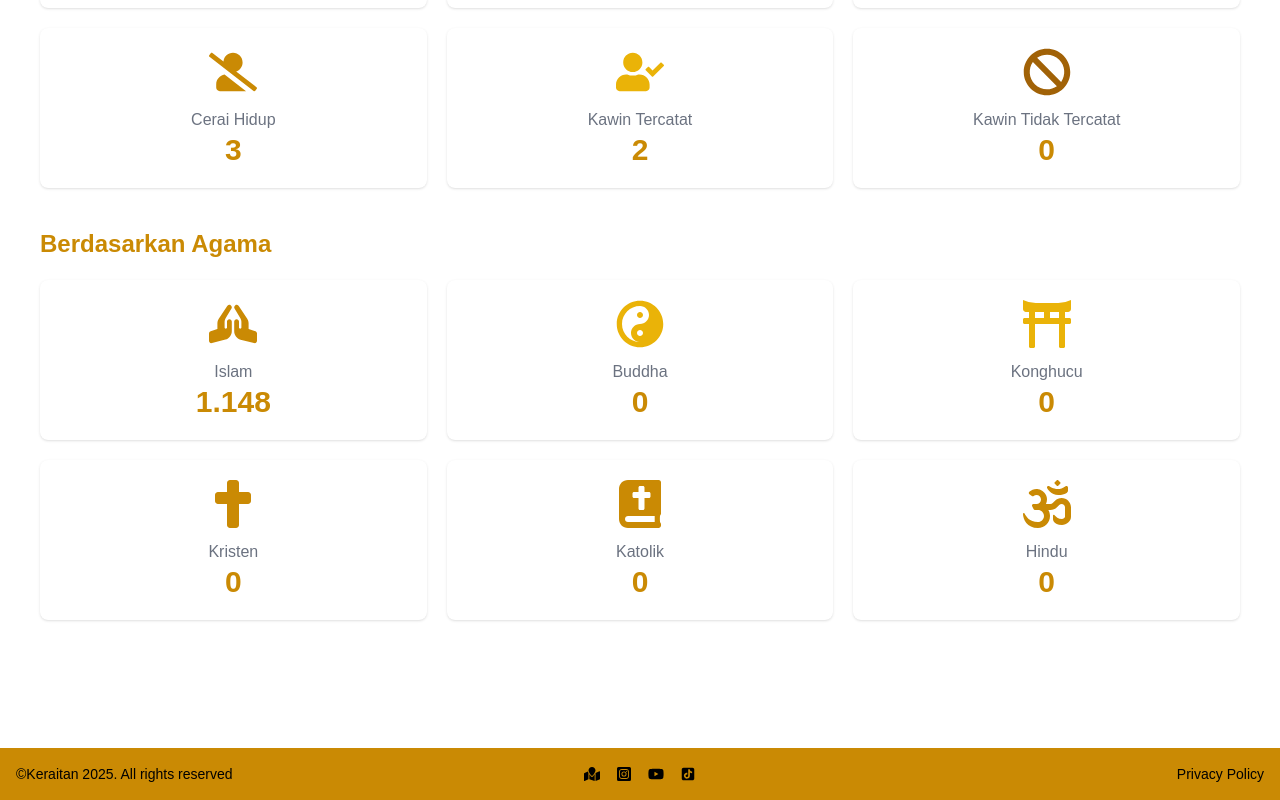
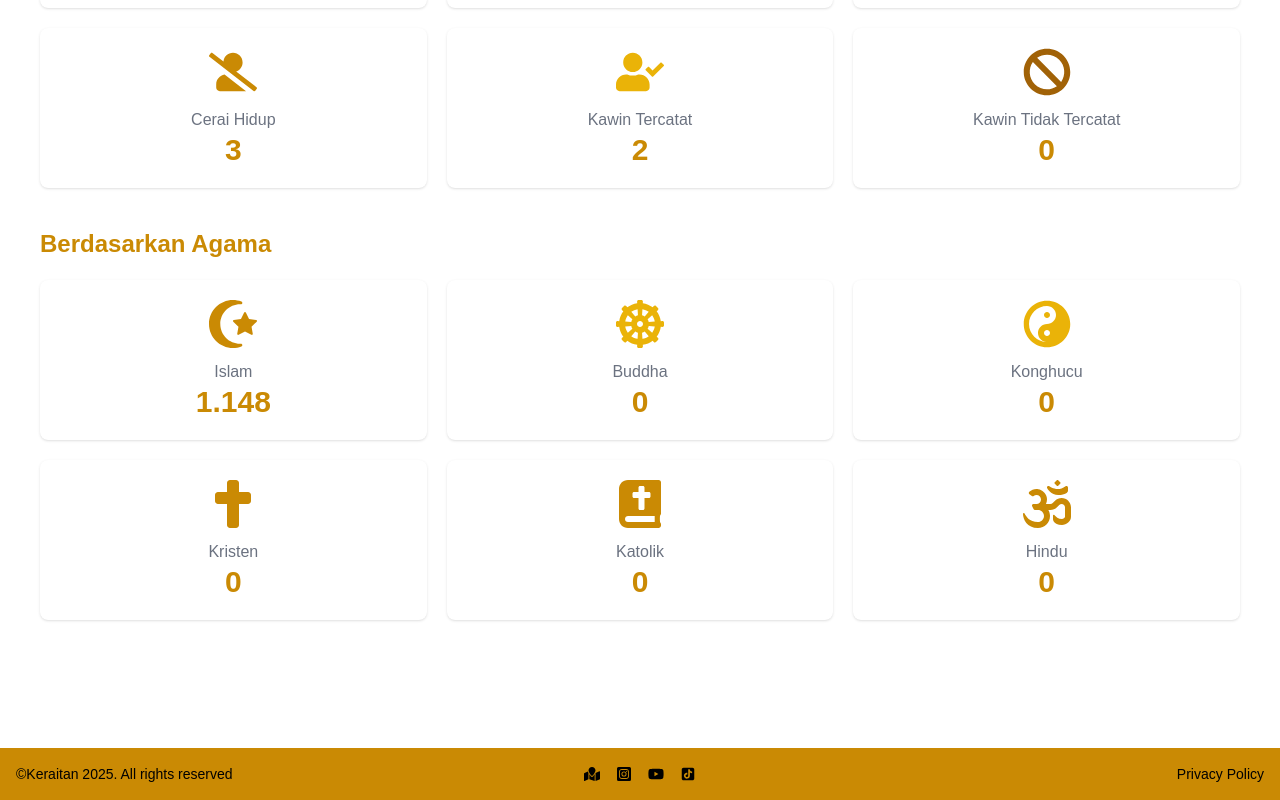
Before and after one commit to lorafinayqi/Keraitan, a React (Vite) app: page /demografi in a window 1280 px wide. Shown: the part 2080-2880 px from the top of the page. Built offline with nearby package versions, Linux system fonts and the light colour scheme; a web font is replaced by a local one.

Commit message:
agama fix

```diff
--- a/src/pages/demografi.jsx
+++ b/src/pages/demografi.jsx
@@ -1,9 +1,8 @@
 import { FaUsers, FaUserTie, FaFemale, FaMale, FaHeart,
-  FaPrayingHands,
   FaYinYang,
+  FaDharmachakra,
   FaToriiGate,
-  FaChurch,
-  FaPlaceOfWorship,
+  FaStarAndCrescent,
   FaCross,
   FaBible,
   FaOm,
@@ -201,17 +200,17 @@ const DemografiPage = () => {
   </h3>
   <div className="grid grid-cols-2 md:grid-cols-3 lg:grid-cols-3 gap-5">
     <div className="bg-white p-5 rounded-lg shadow flex flex-col items-center text-center">
-      <FaPrayingHands className="text-yellow-600 text-5xl mb-3" />
+      <FaStarAndCrescent className="text-yellow-600 text-5xl mb-3" />
       <p className="text-gray-500">Islam</p>
       <p className="text-yellow-600 text-3xl font-bold">1.148</p>
     </div>
     <div className="bg-white p-5 rounded-lg shadow flex flex-col items-center text-center">
-      <FaYinYang className="text-yellow-500 text-5xl mb-3" />
+      <FaDharmachakra className="text-yellow-500 text-5xl mb-3" />
       <p className="text-gray-500">Buddha</p>
       <p className="text-yellow-600 text-3xl font-bold">0</p>
     </div>
     <div className="bg-white p-5 rounded-lg shadow flex flex-col items-center text-center">
-      <FaToriiGate className="text-yellow-500 text-5xl mb-3" />
+      <FaYinYang className="text-yellow-500 text-5xl mb-3" />
       <p className="text-gray-500">Konghucu</p>
       <p className="text-yellow-600 text-3xl font-bold">0</p>
     </div>
```
